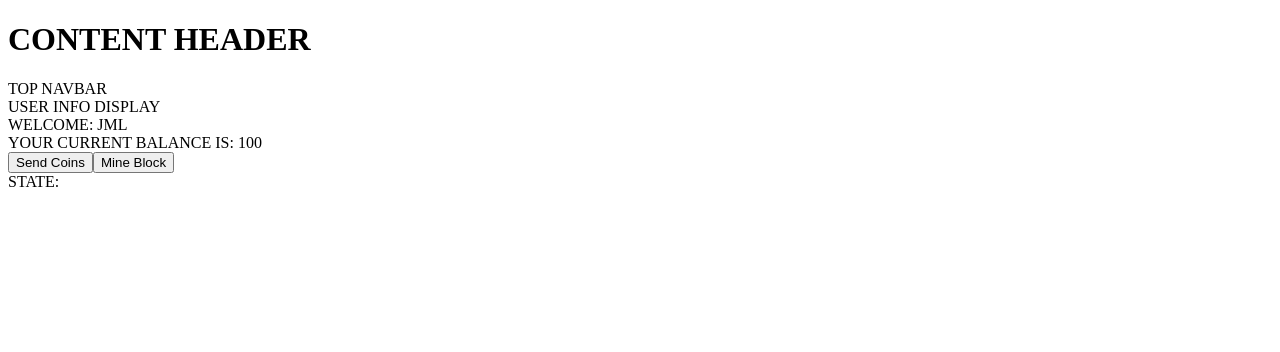
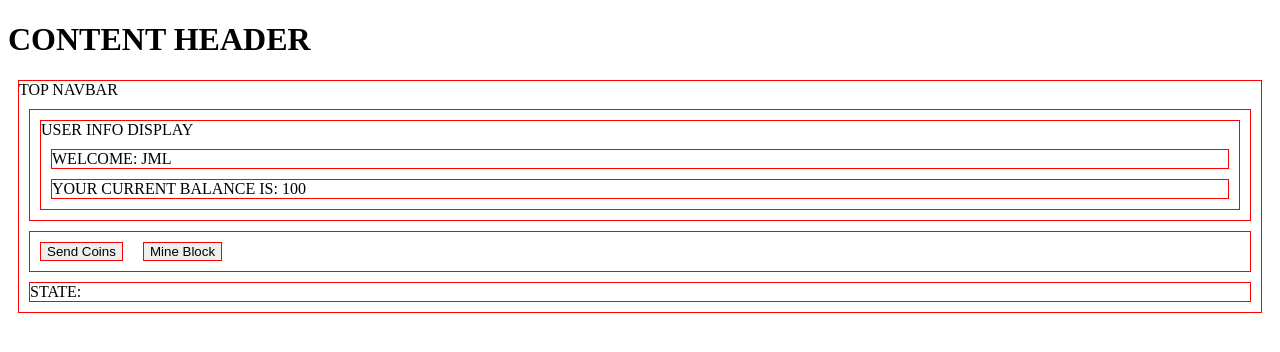
Before and after one commit to John-Michael-Long/blockchainApp, a React app: page / in a window 1280 px wide. Shown: the top 352 px of the page. Built offline with nearby package versions, Linux system fonts and the light colour scheme.

Commit message:
added temp borders to see components

```diff
--- a/client/src/styles/main.css
+++ b/client/src/styles/main.css
@@ -0,0 +1,16 @@
+
+.app-container,
+.user-info-container,
+.user-info-display,
+.welcome-div,
+.balance-div,
+.option-buttons,
+.send-cons-container,
+.mine-block-container,
+.send-coins-btn,
+.mine-block-btn {
+  border-style: solid;
+  border-color: red;
+  border-width: 1px;
+  margin: 10px;
+}
```
